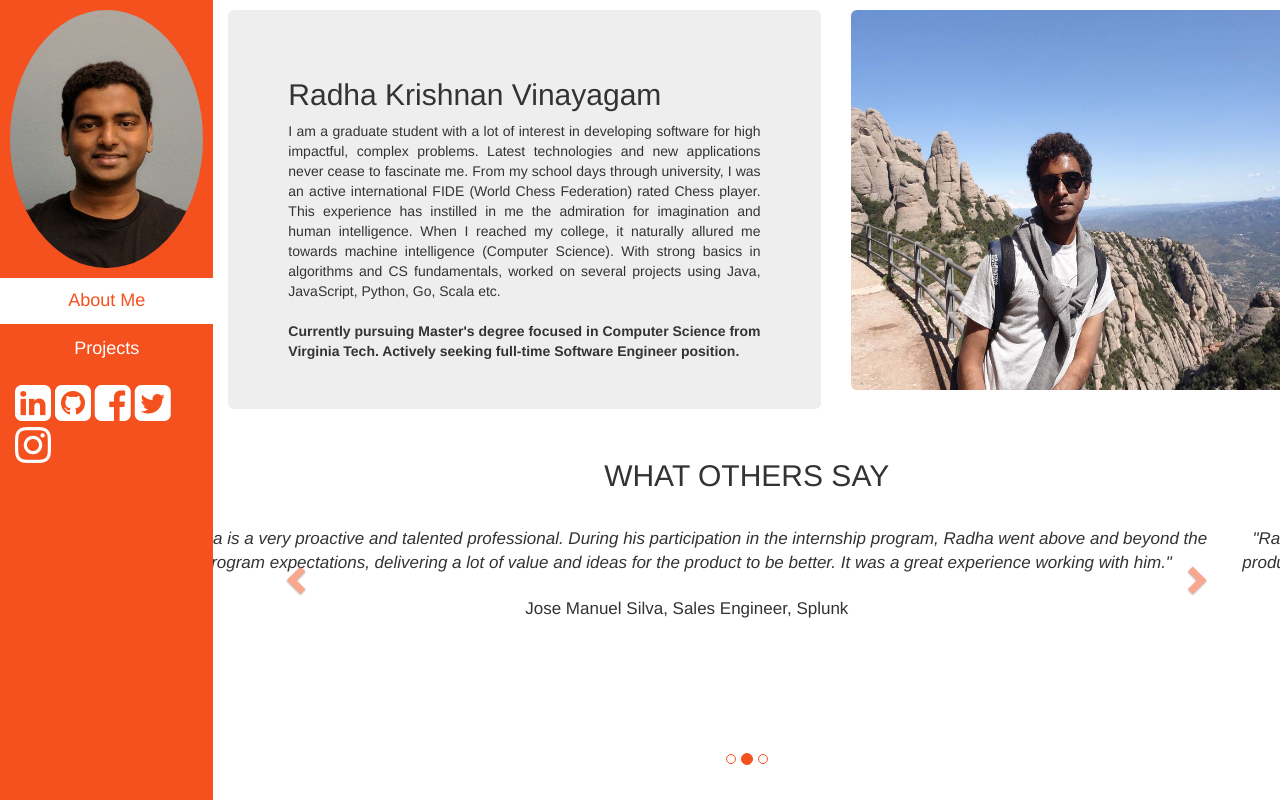
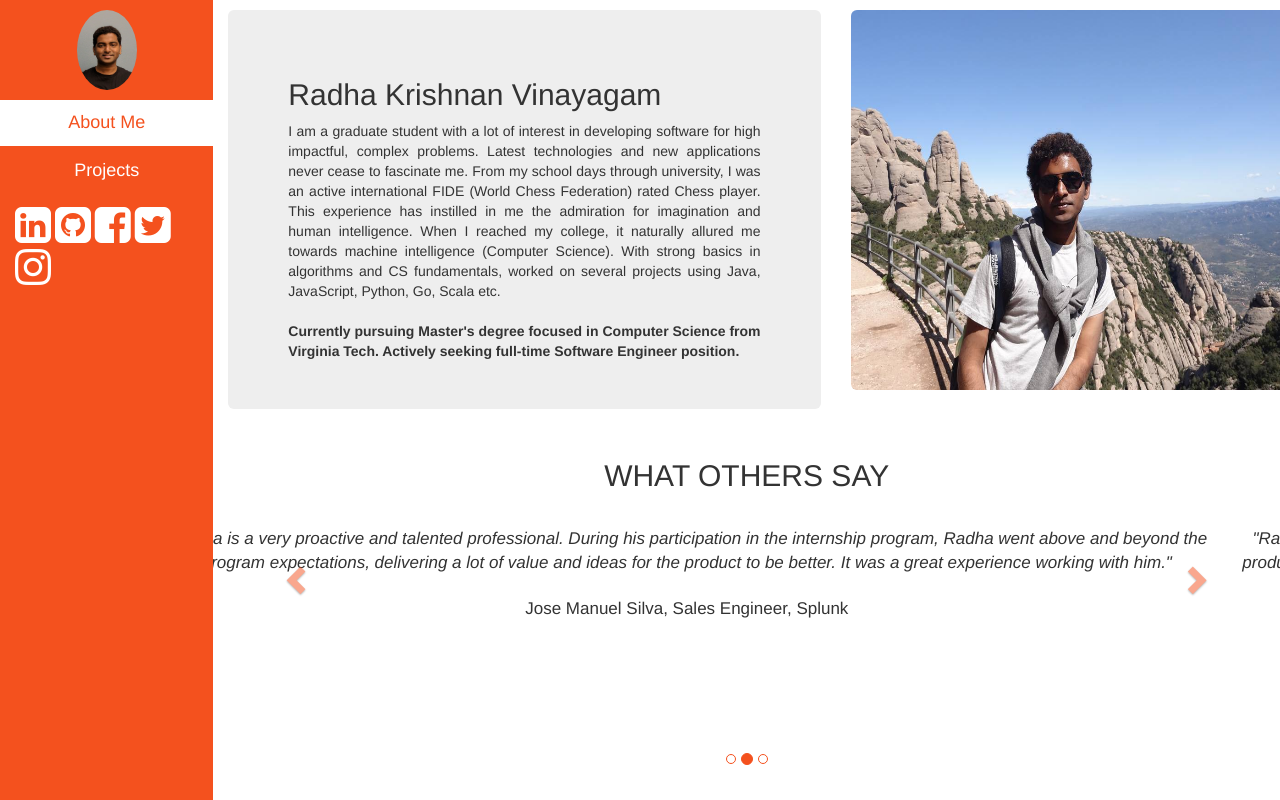
Before and after one commit to imradhakrishnan/imradhakrishnan.github.io, a plain HTML site: page index.html in a window 1280 px wide. Drawn offline with nearby package versions, Linux system fonts and the light colour scheme.

Commit message:
Update index.html

```diff
--- a/index.html
+++ b/index.html
@@ -20,7 +20,7 @@ and open the template in the editor.
             <div id="main-row" class="row">
                 <div class="col-sm-2">
                     <!--center><h2 id="logo"> RK </h2></center-->
-                    <center><img id="profile-pic" src="profilepic.png" class="img-responsive img-circle margin" style="display:inline" alt="RK"/></center>
+                    <center><img id="profile-pic" src="profilepic.png" class="img-responsive img-circle margin" style="display:inline" alt="RK" width="80px" height="80px"/></center>
                     <ul class="nav nav-pills nav-stacked">
                         <li class="active"><a href="index.html">About Me</a></li>
                         <li><a href="projects.html">Projects</a></li>
```
